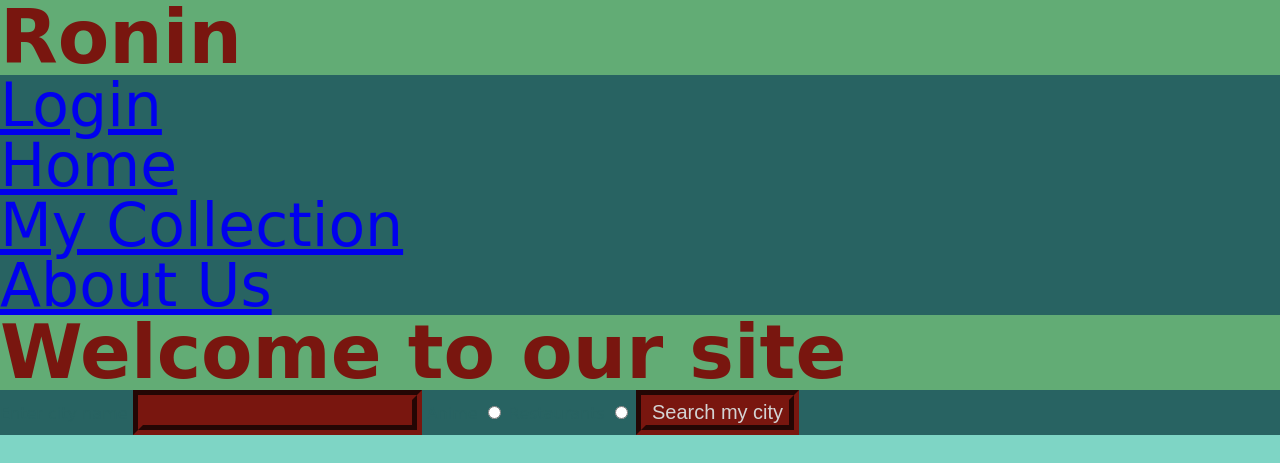
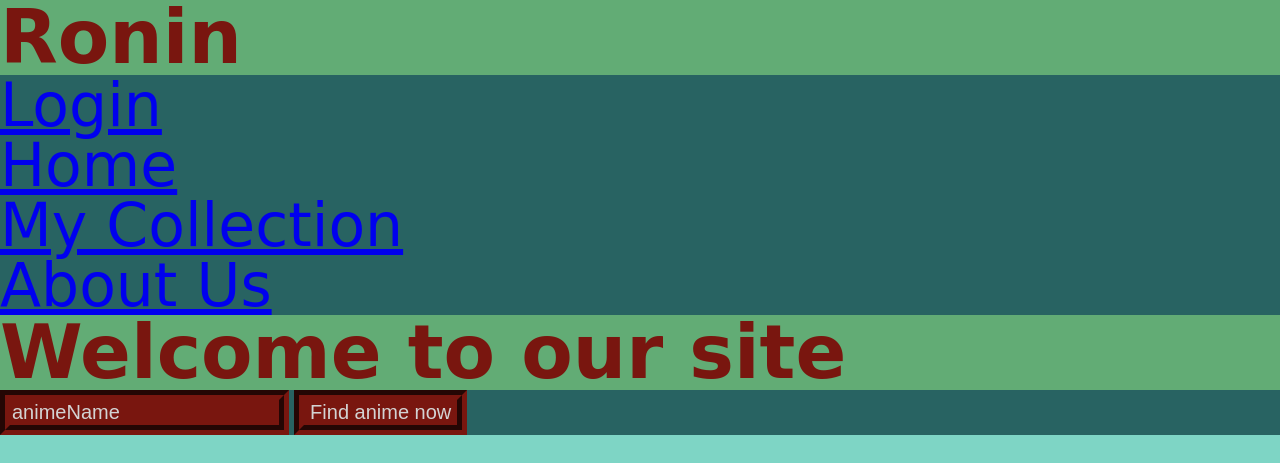
Before and after one commit to Team-Bulbasaur-MMA/Ronin, a Node server app: page /index in a window 1280 px wide. Shown: the top 463 px of the page. Run offline with Node 20, Linux system fonts and the light colour scheme; some libraries are stand-ins or nearby versions; some web fonts are replaced.

Commit message:
added anime function

```diff
--- a/server.js
+++ b/server.js
@@ -32,6 +32,7 @@ app.post('/show', getMapData);
 app.get('/index', renderHomePage);
 app.get('/collection', renderCollectionPage);
 app.get('/aboutUs', renderAboutUsPage)
+app.post('/anime', getmyAnime)
 
 //===================================================== Functions ==================================================================
 
@@ -92,48 +93,22 @@ function getMapData(req, res){
     });
 }
 
-// this function relies on the coordinates from the MAP
-// function renderWeatherData(req, res){
-//   let latitude = req.query.latitude;
-//   let longitude = req.query.longitude;
-//   const urlToSearchWeather = `https://api.weatherbit.io/v2.0/forecast/daily?&lat=${latitude}&lon=${longitude}&key=${WEATHER_API_KEY}`;
-
-//   superagent.get(urlToSearchWeather)
-//   .then(results => {
-//     const weather = results.body.data;
-//     const weatherArr = weather.map(index => new Weather(index));
-//     res.render('/index', {weatherTime : weatherArr})
-//   })
-//   .catch(error => {
-//     console.log(error.message);
-//     res.status(500).send(error.message);
-//   });
-// }
-
-// this function relies on information from the MAP + resturants + anime
-// function searchForCityInJapan(req, res){
-//   const inputText = req.body.userSearch;
-//   console.log('here is the selector:', inputText[1])
-//   console.log('here is the city:', inputText[0])
-//   let radioButton = inputText[1]; //this is the radio button
-//   let citySearched = inputText[0]; // this is the city
-// }
-
-//   if(radioButton === 'Restaurants'){
-  // start the superagent for resturants here.
-//   }else{
-  // start the superagent for anime here.
-//   }
-// }
-
+function getmyAnime(req, res){ //genre_id
+  const id = req.body.animeName;
+  console.log(id)
+  const animeURL = `https://api.jikan.moe/v3/search/character/?q=${id}`;
+  superagent.get(animeURL)
+    .then(results =>{
+      res.render('pages/collection', {animeList : results.body});
+    })
+    .catch(error => console.error(error));
+}
 
 //===================================================== Constructor ================================================================
 function Weather(weatherObj){
   this.forecast = weatherObj.weather.description;
   this.time = weatherObj.valid_date;
 }
-
-
 
 
 
--- a/views/pages/collection.ejs
+++ b/views/pages/collection.ejs
@@ -11,6 +11,9 @@
 
     <br>
     <h1>My watch-list: </h1>
+    <% if(animeList){ %>
+    <% animeList.url %>
+    <% } %>
 
     <%- include('../layout/footer') %>
   </body>
--- a/views/pages/index.ejs
+++ b/views/pages/index.ejs
@@ -9,18 +9,10 @@
 
   <h1>Welcome to our site </h1>
 
-  <form action='/citySearch' method='POST'>
+  <form action="/anime" method="POST">
     <fieldset>
-      <label for="userSearch">Enter city name</label>
-      <input type="text" name="userSearch">
-
-      <label for="Title">Anime</label>
-      <input type="radio" id="Anime" value="Anime" name="userSearch">
-
-      <label for="Title">Restaurants</label>
-      <input type="radio" id="Restaurants" value="Restaurants" name="userSearch">
-
-      <input type="submit" value="Search my city">
+      <input type="text" name="animeName" value="animeName">
+      <input type="submit" value="Find anime now">
     </fieldset>
   </form>
 
```
